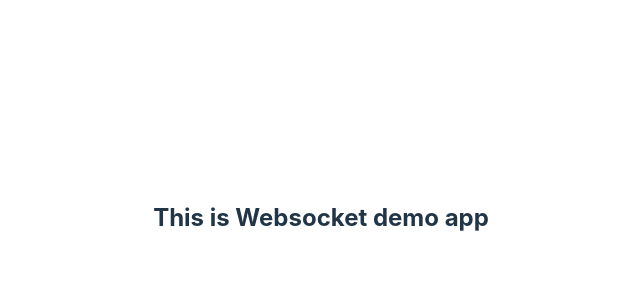
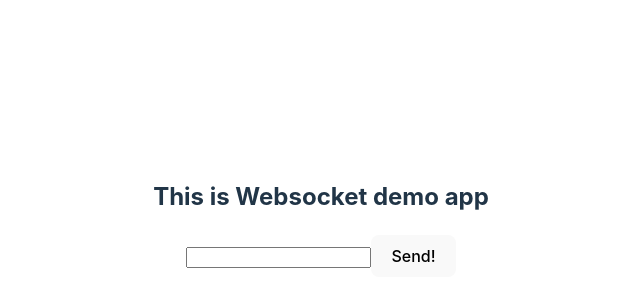
Before and after one commit to Shiv1002/websocketdemo, a React (Vite) app in the folder client/: page / in a window 1280 px wide. Shown: the part 182-482 px from the top of the page, without its empty margins (319-959 px from the left). Built offline with nearby package versions, Linux system fonts and the light colour scheme.

Commit message:
update: add input

```diff
--- a/client/src/App.jsx
+++ b/client/src/App.jsx
@@ -6,7 +6,13 @@ import "./App.css";
 function App() {
   const [count, setCount] = useState(0);
 
-  return <h2>This is Websocket demo app</h2>;
+  return (
+    <>
+      <h2>This is Websocket demo app</h2>
+      <input type="text" />
+      <button>Send!</button>
+    </>
+  );
 }
 
 export default App;
```
